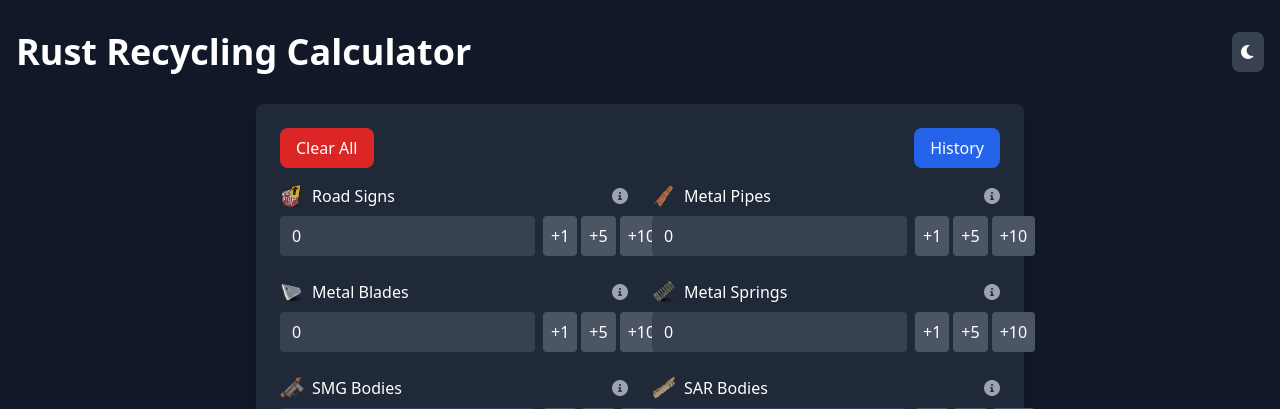
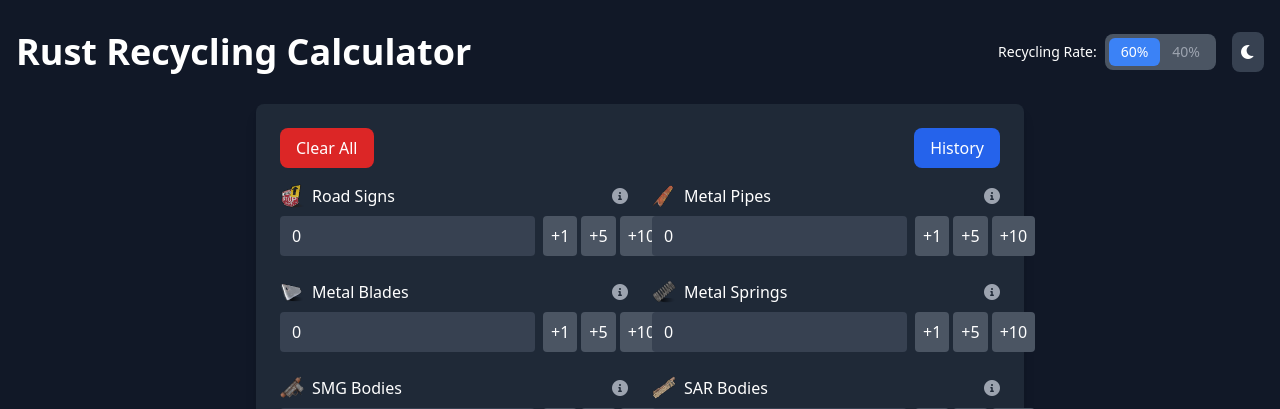
Before and after one commit to Johnnydepinguin123/rust_calculator, a Flask app: page / in a window 1280 px wide; the page is wider, and only the part inside the window is pictured. Shown: the top 409 px of that part. Run offline with Flask 3, Linux system fonts and the light colour scheme.

Commit message:
Added recycling rate toggle (60%/40%) with visual feedback

```diff
--- a/app.py
+++ b/app.py
@@ -2,8 +2,8 @@
 
 app = Flask(__name__, static_url_path='/static')
 
-# Define recycling values for components
-RECYCLING_VALUES = {
+# Define recycling values for components (60% mode)
+RECYCLING_VALUES_60 = {
     "road.sign": {"scrap": 6, "hqm": 2, "metal": 0},
     "metal.pipe": {"scrap": 6, "hqm": 2, "metal": 0},
     "metal.blade": {"scrap": 2, "hqm": 0, "metal": 18},
@@ -19,6 +19,23 @@
     "rope": {"scrap": 0, "hqm": 0, "metal": 0, "cloth": 18}
 }
 
+# Define recycling values for components (40% mode)
+RECYCLING_VALUES_40 = {
+    "road.sign": {"scrap": 4, "hqm": 1, "metal": 0},
+    "metal.pipe": {"scrap": 4, "hqm": 1, "metal": 0},
+    "metal.blade": {"scrap": 1, "hqm": 0, "metal": 12},
+    "metal.spring": {"scrap": 8, "hqm": 1, "metal": 0},
+    "smg.body": {"scrap": 12, "hqm": 1, "metal": 0},
+    "sar.body": {"scrap": 12, "hqm": 1, "metal": 60},
+    "rifle.body": {"scrap": 20, "hqm": 1, "metal": 0},
+    "sheet.metal": {"scrap": 6, "hqm": 1, "metal": 80},
+    "tech.trash": {"scrap": 16, "hqm": 1, "metal": 0},
+    "gears": {"scrap": 8, "hqm": 0, "metal": 10},
+    "tarp": {"scrap": 0, "hqm": 0, "metal": 0, "cloth": 40},
+    "sewing.kit": {"scrap": 0, "hqm": 0, "metal": 0, "cloth": 32},
+    "rope": {"scrap": 0, "hqm": 0, "metal": 0, "cloth": 12}
+}
+
 @app.route('/')
 def home():
     return render_template('index.html')
@@ -27,6 +44,10 @@
 def calculate():
     try:
         data = request.json
+        mode = data.get('mode', '60')  # Default to 60% mode
+
+        # Select the appropriate recycling values based on mode
+        recycling_values = RECYCLING_VALUES_40 if mode == '40' else RECYCLING_VALUES_60
 
         # Get numbers from input
         components = {
@@ -46,10 +67,10 @@
         }
 
         # Calculate totals
-        total_scrap = sum(components[item] * RECYCLING_VALUES[item]["scrap"] for item in components)
-        total_hqm = sum(components[item] * RECYCLING_VALUES[item]["hqm"] for item in components)
-        total_metal = sum(components[item] * RECYCLING_VALUES[item]["metal"] for item in components)
-        total_cloth = sum(components[item] * RECYCLING_VALUES[item].get("cloth", 0) for item in components)
+        total_scrap = sum(components[item] * recycling_values[item]["scrap"] for item in components)
+        total_hqm = sum(components[item] * recycling_values[item]["hqm"] for item in components)
+        total_metal = sum(components[item] * recycling_values[item]["metal"] for item in components)
+        total_cloth = sum(components[item] * recycling_values[item].get("cloth", 0) for item in components)
 
         return jsonify({
             'scrap': total_scrap,
--- a/templates/index.html
+++ b/templates/index.html
@@ -44,15 +44,34 @@
             border-style: solid;
             border-color: transparent #374151 transparent transparent;
         }
+
+        /* Mode Toggle Styles */
+        #mode60, #mode40 {
+            color: #9CA3AF;
+        }
+
+        #mode60.active, #mode40.active {
+            color: white;
+            background-color: #3B82F6;
+        }
     </style>
 </head>
 <body class="bg-gray-900 text-white min-h-screen">
     <div class="container mx-auto px-4 py-8">
         <div class="flex justify-between items-center mb-8">
             <h1 class="text-4xl font-bold">Rust Recycling Calculator</h1>
-            <button id="themeToggle" class="p-2 rounded-lg bg-gray-700 hover:bg-gray-600">
-                <i class="fas fa-moon"></i>
-            </button>
+            <div class="flex items-center space-x-4">
+                <div class="flex items-center space-x-2">
+                    <span class="text-sm">Recycling Rate:</span>
+                    <div class="flex bg-gray-600 rounded-lg p-1">
+                        <button id="mode60" class="px-3 py-1 rounded-md text-sm font-medium transition-all duration-200">60%</button>
+                        <button id="mode40" class="px-3 py-1 rounded-md text-sm font-medium transition-all duration-200">40%</button>
+                    </div>
+                </div>
+                <button id="themeToggle" class="p-2 rounded-lg bg-gray-700 hover:bg-gray-600">
+                    <i class="fas fa-moon"></i>
+                </button>
+            </div>
         </div>
 
         <div class="max-w-3xl mx-auto bg-gray-800 rounded-lg shadow-lg p-6">
@@ -75,7 +94,7 @@
                         </div>
                         <div class="tooltip">
                             <i class="fas fa-info-circle text-gray-400"></i>
-                            <span class="tooltip-text">Recycles to: 6 Scrap, 2 HQM</span>
+                            <span class="tooltip-text">Recycles to:<br>60%: 6 Scrap, 2 HQM<br>40%: 4 Scrap, 1 HQM</span>
                         </div>
                     </div>
                     <div class="flex gap-2">
@@ -97,7 +116,7 @@
                         </div>
                         <div class="tooltip">
                             <i class="fas fa-info-circle text-gray-400"></i>
-                            <span class="tooltip-text">Recycles to: 6 Scrap, 2 HQM</span>
+                            <span class="tooltip-text">Recycles to:<br>60%: 6 Scrap, 2 HQM<br>40%: 4 Scrap, 1 HQM</span>
                         </div>
                     </div>
                     <div class="flex gap-2">
@@ -119,7 +138,7 @@
                         </div>
                         <div class="tooltip">
                             <i class="fas fa-info-circle text-gray-400"></i>
-                            <span class="tooltip-text">Recycles to: 2 Scrap, 18 Metal Fragments</span>
+                            <span class="tooltip-text">Recycles to:<br>60%: 2 Scrap, 18 Metal<br>40%: 1 Scrap, 12 Metal</span>
                         </div>
                     </div>
                     <div class="flex gap-2">
@@ -141,7 +160,7 @@
                         </div>
                         <div class="tooltip">
                             <i class="fas fa-info-circle text-gray-400"></i>
-                            <span class="tooltip-text">Recycles to: 12 Scrap, 2 HQM</span>
+                            <span class="tooltip-text">Recycles to:<br>60%: 12 Scrap, 2 HQM<br>40%: 8 Scrap, 1 HQM</span>
                         </div>
                     </div>
                     <div class="flex gap-2">
@@ -163,7 +182,7 @@
                         </div>
                         <div class="tooltip">
                             <i class="fas fa-info-circle text-gray-400"></i>
-                            <span class="tooltip-text">Recycles to: 18 Scrap, 2 HQM</span>
+                            <span class="tooltip-text">Recycles to:<br>60%: 18 Scrap, 2 HQM<br>40%: 12 Scrap, 1 HQM</span>
                         </div>
                     </div>
                     <div class="flex gap-2">
@@ -185,7 +204,7 @@
                         </div>
                         <div class="tooltip">
                             <i class="fas fa-info-circle text-gray-400"></i>
-                            <span class="tooltip-text">Recycles to: 18 Scrap, 2 HQM, 90 Metal Fragments</span>
+                            <span class="tooltip-text">Recycles to:<br>60%: 18 Scrap, 2 HQM, 90 Metal<br>40%: 12 Scrap, 1 HQM, 60 Metal</span>
                         </div>
                     </div>
                     <div class="flex gap-2">
@@ -207,7 +226,7 @@
                         </div>
                         <div class="tooltip">
                             <i class="fas fa-info-circle text-gray-400"></i>
-                            <span class="tooltip-text">Recycles to: 30 Scrap, 2 HQM</span>
+                            <span class="tooltip-text">Recycles to:<br>60%: 30 Scrap, 2 HQM<br>40%: 20 Scrap, 1 HQM</span>
                         </div>
                     </div>
                     <div class="flex gap-2">
@@ -229,7 +248,7 @@
                         </div>
                         <div class="tooltip">
                             <i class="fas fa-info-circle text-gray-400"></i>
-                            <span class="tooltip-text">Recycles to: 9 Scrap, 2 HQM, 120 Metal Fragments</span>
+                            <span class="tooltip-text">Recycles to:<br>60%: 9 Scrap, 2 HQM, 120 Metal<br>40%: 6 Scrap, 1 HQM, 80 Metal</span>
                         </div>
                     </div>
                     <div class="flex gap-2">
@@ -251,7 +270,7 @@
                         </div>
                         <div class="tooltip">
                             <i class="fas fa-info-circle text-gray-400"></i>
-                            <span class="tooltip-text">Recycles to: 24 Scrap, 2 HQM</span>
+                            <span class="tooltip-text">Recycles to:<br>60%: 24 Scrap, 2 HQM<br>40%: 16 Scrap, 1 HQM</span>
                         </div>
                     </div>
                     <div class="flex gap-2">
@@ -273,7 +292,7 @@
                         </div>
                         <div class="tooltip">
                             <i class="fas fa-info-circle text-gray-400"></i>
-                            <span class="tooltip-text">Recycles to: 12 Scrap, 15 Metal Fragments</span>
+                            <span class="tooltip-text">Recycles to:<br>60%: 12 Scrap, 15 Metal<br>40%: 8 Scrap, 10 Metal</span>
                         </div>
                     </div>
                     <div class="flex gap-2">
@@ -295,7 +314,7 @@
                         </div>
                         <div class="tooltip">
                             <i class="fas fa-info-circle text-gray-400"></i>
-                            <span class="tooltip-text">Recycles to: 60 Cloth</span>
+                            <span class="tooltip-text">Recycles to:<br>60%: 60 Cloth<br>40%: 40 Cloth</span>
                         </div>
                     </div>
                     <div class="flex gap-2">
@@ -317,7 +336,7 @@
                         </div>
                         <div class="tooltip">
                             <i class="fas fa-info-circle text-gray-400"></i>
-                            <span class="tooltip-text">Recycles to: 48 Cloth</span>
+                            <span class="tooltip-text">Recycles to:<br>60%: 48 Cloth<br>40%: 32 Cloth</span>
                         </div>
                     </div>
                     <div class="flex gap-2">
@@ -339,7 +358,7 @@
                         </div>
                         <div class="tooltip">
                             <i class="fas fa-info-circle text-gray-400"></i>
-                            <span class="tooltip-text">Recycles to: 18 Cloth</span>
+                            <span class="tooltip-text">Recycles to:<br>60%: 18 Cloth<br>40%: 12 Cloth</span>
                         </div>
                     </div>
                     <div class="flex gap-2">
@@ -413,6 +432,34 @@
         const body = document.body;
         const mainContainer = document.querySelector('.container');
         const calculatorContainer = document.querySelector('.max-w-3xl');
+
+        // Mode Toggle
+        const mode60 = document.getElementById('mode60');
+        const mode40 = document.getElementById('mode40');
+        let currentMode = '60'; // Default to 60% mode
+
+        // Check for saved mode preference
+        const savedMode = localStorage.getItem('recyclingMode');
+        if (savedMode === '40') {
+            mode40.classList.add('active');
+            currentMode = '40';
+        } else {
+            mode60.classList.add('active');
+        }
+
+        mode60.addEventListener('click', () => {
+            mode60.classList.add('active');
+            mode40.classList.remove('active');
+            currentMode = '60';
+            localStorage.setItem('recyclingMode', currentMode);
+        });
+
+        mode40.addEventListener('click', () => {
+            mode40.classList.add('active');
+            mode60.classList.remove('active');
+            currentMode = '40';
+            localStorage.setItem('recyclingMode', currentMode);
+        });
 
         // Check for saved theme preference
         const savedTheme = localStorage.getItem('theme');
@@ -496,6 +543,9 @@
                 data[key] = parseInt(value) || 0;
             }
 
+            // Add current mode to the request
+            data.mode = currentMode;
+
             try {
                 const response = await fetch('/calculate', {
                     method: 'POST',
```
